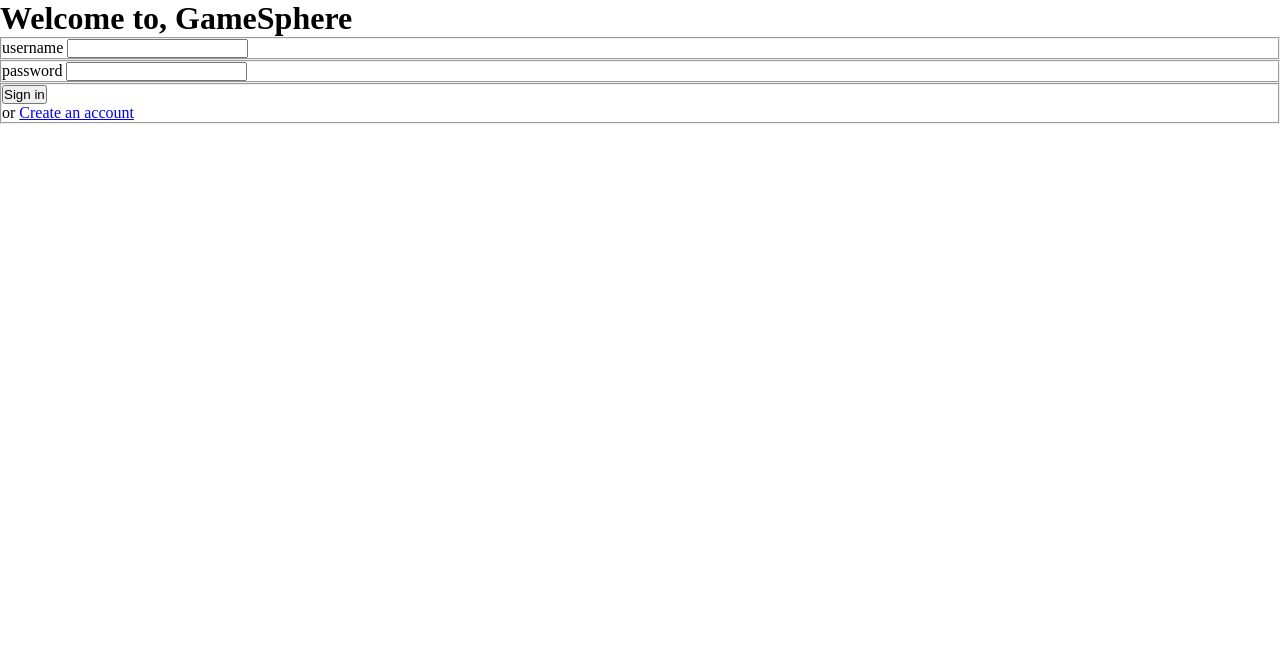
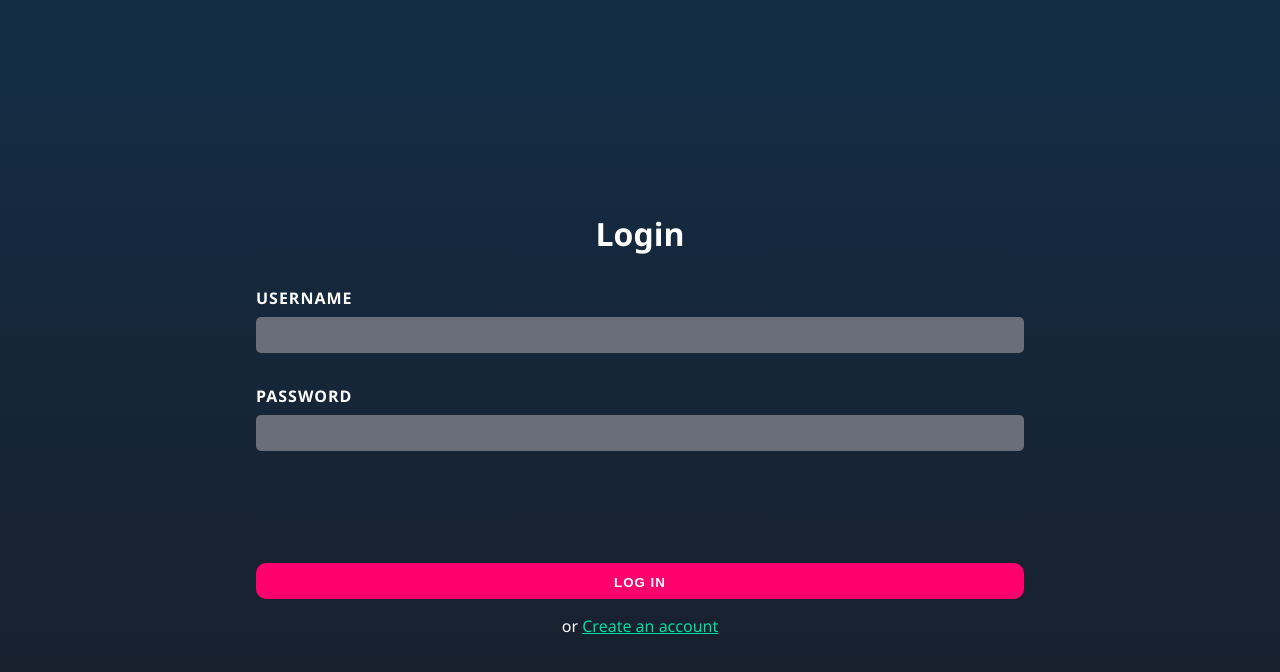
Before and after one commit to Tbjamie/project-tech-group, a website: page view/login.ejs in a window 1280 px wide. Drawn offline with nearby package versions, Linux system fonts and the light colour scheme; files that its build step writes are made by us from their sources.

Commit message:
+ Nav hover fix + Login page - Test route server.js

```diff
--- a/static/css/ejs.css
+++ b/static/css/ejs.css
@@ -19,13 +19,13 @@
 }
 
 #welcome,
-#signUp {
+#login {
     overflow-y: hidden;
     overflow-x: hidden;
 }
 
 #welcome main,
-#signUp main {
+#login main {
     width: 100vw;
     height: 100vh;
     background: linear-gradient(180deg, var(--blue), var(--darkgrey));
@@ -113,13 +113,13 @@
     100% {
         opacity: 1;
     }
-} */
+}
 
 #welcome main div > a {
-    width: 60vw;
+    width: 70vw;
     padding: 0.75rem;
     border-radius: 10px;
-    background-color: var(--inactive);
+    background-color: var(--buttoncolor);
     color: var(--white);
     text-transform: uppercase;
     font-weight: 600;
@@ -129,54 +129,60 @@
     margin-top: 5rem;
     margin-bottom: 1rem;
     letter-spacing: 1px;
+    transition: 250ms;
 }
 
-/* #welcome main p,
-#signUp main p {
+#welcome main div > a:active,
+#welcome main div > a:focus,
+#welcome main div > a:hover {
+    width: 65vw;
+}
+
+#welcome main p {
     color: var(--white);
     font-weight: 400;
 }
 
-#welcome main p a,
-#signUp main p a {
+#welcome main p a {
     color: var(--accentcolor);
     transition: 250ms;
 }
 
 #welcome main p a:hover,
 #welcome main p a:focus,
-#welcome main p a:active,
-#signUp main p a:hover,
-#signUp main p a:focus,
-#signUp main p a:active {
+#welcome main p a:active {
     color: var(--buttoncolor);
 }
 
-#welcome fieldset,
-#signUp fieldset {
+#login h1 {
+    margin-bottom: 2rem;
+    margin-top: 3rem;
+}
+
+#login form {
+    width: 100vw;
+    height: 100vh;
+    display: flex;
+    flex-direction: column;
+    justify-content: center;
+    align-items: center;
+}
+
+#login fieldset {
     border: none;
     margin-bottom: 2rem;
-    animation-name: fadeIn;
-    animation-duration: 4s;
-    animation-iteration-count: 1;
     display: flex;
     flex-direction: column;
 }
 
-#signUp fieldset {
-    animation: none;
-}
-
-#welcome fieldset label,
-#signUp fieldset label {
+#login fieldset label {
     text-transform: uppercase;
     font-weight: 600;
-    margin-bottom: .25rem;
+    margin-bottom: .5rem;
     letter-spacing: 1px;
 }
 
-#welcome fieldset input,
-#signUp fieldset input {
+#login fieldset input {
     background-color: var(--secondarycolor);
     border: none;
     width: 60vw;
@@ -186,8 +192,42 @@
     padding: .5rem;
 }
 
-#welcome fieldset input:focus,
-#signUp fieldset input:focus {
+#login fieldset:last-of-type input {
+    width: 60vw;
+    padding: 0.75rem;
+    border-radius: 10px;
+    background-color: var(--buttoncolor);
+    text-transform: uppercase;
+    font-weight: 600;
+    letter-spacing: 1px;
+    margin-top: 5rem;
+    cursor: pointer;
+    transition: 250ms;
+    margin-bottom: 1rem;
+}
+
+#login fieldset:last-of-type input:active,
+#login fieldset:last-of-type input:focus,
+#login fieldset:last-of-type input:hover {
+    width: 55vw;
+}
+
+#login fieldset:last-of-type p {
+    text-align: center;
+}
+
+#login fieldset:last-of-type p a {
+    color: var(--accentcolor);
+    transition: 250ms;
+}
+
+#login fieldset:last-of-type p a:hover,
+#login fieldset:last-of-type p a:focus,
+#login fieldset:last-of-type p a:active {
+    color: var(--buttoncolor);
+}
+
+#login fieldset input:focus {
     outline: solid 1px var(--accentcolor);
     outline-offset: 2px;
     border: none;
@@ -196,6 +236,6 @@
     border-radius: 5px;
 }
 
-#signUp fieldset:last-of-type, #welcome fieldset:last-of-type {
+#login fieldset:last-of-type {
     margin-bottom: 0;
-} */
+}
--- a/view/login.ejs
+++ b/view/login.ejs
@@ -13,7 +13,7 @@
     <main>
         <form action="/login" method="post">
 
-            <h1><span>Welcome to,</span> GameSphere</h1>
+            <h1>Login</h1>
 
             <fieldset>
                 <label for="username">username</label>
@@ -26,7 +26,7 @@
             </fieldset>
 
             <fieldset>
-                    <input type="submit" name="submitButton" id="submitButton" value="Sign in">
+                    <input type="submit" name="submitButton" id="submitButton" value="Log in">
                     <p>or <a href="/sign-up">Create an account</a></p>
             </fieldset>
         </form>
```
Also changed, not shown: server.js (+0 -10 lines), static/css/style.css (+7 -0 lines).
